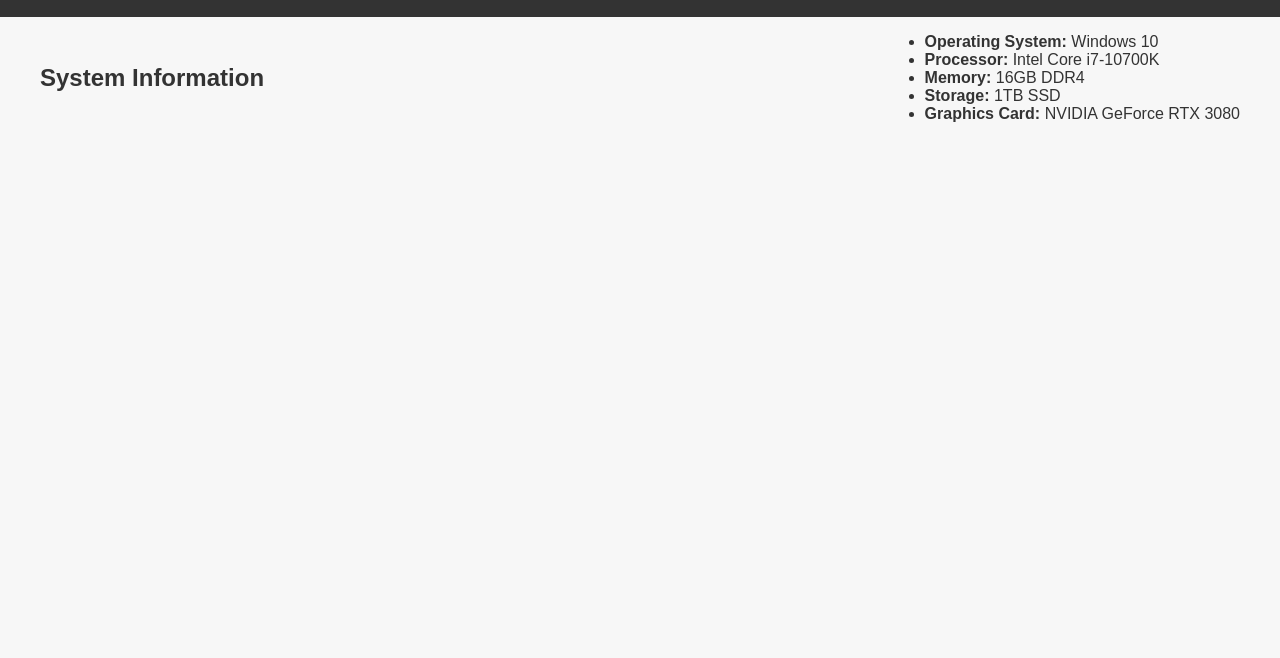
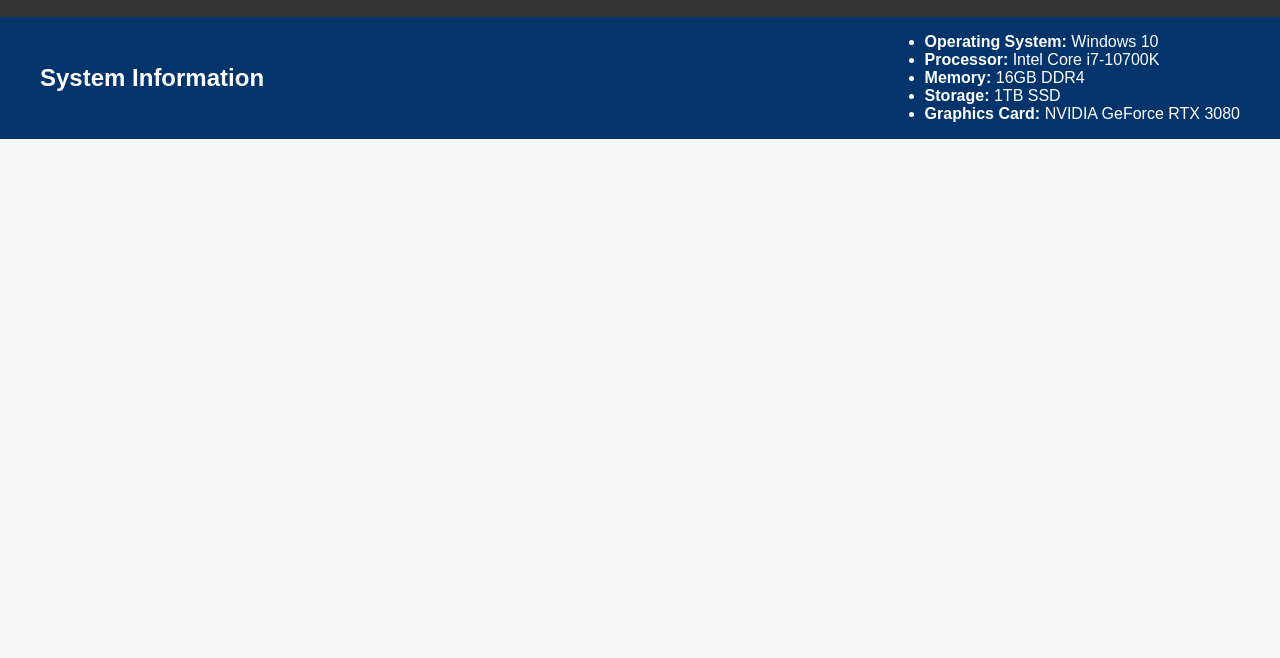
Before and after one commit to nisheri-ascar/hive, a plain HTML site: page index.html in a window 1280 px wide. Shown: the part 142-800 px from the top of the page. Drawn offline with Linux system fonts and the light colour scheme.

Commit message:
add colors to my life

```diff
--- a/styles.css
+++ b/styles.css
@@ -52,6 +52,12 @@ nav {
 	text-decoration: none;
 }
 
+.system-info {
+	background-color: #03346c;
+	color: #fff; /* set the text color to white */
+  }
+
+
 @media (max-width: 768px) {
 	.menu {
 		display: none;
```
